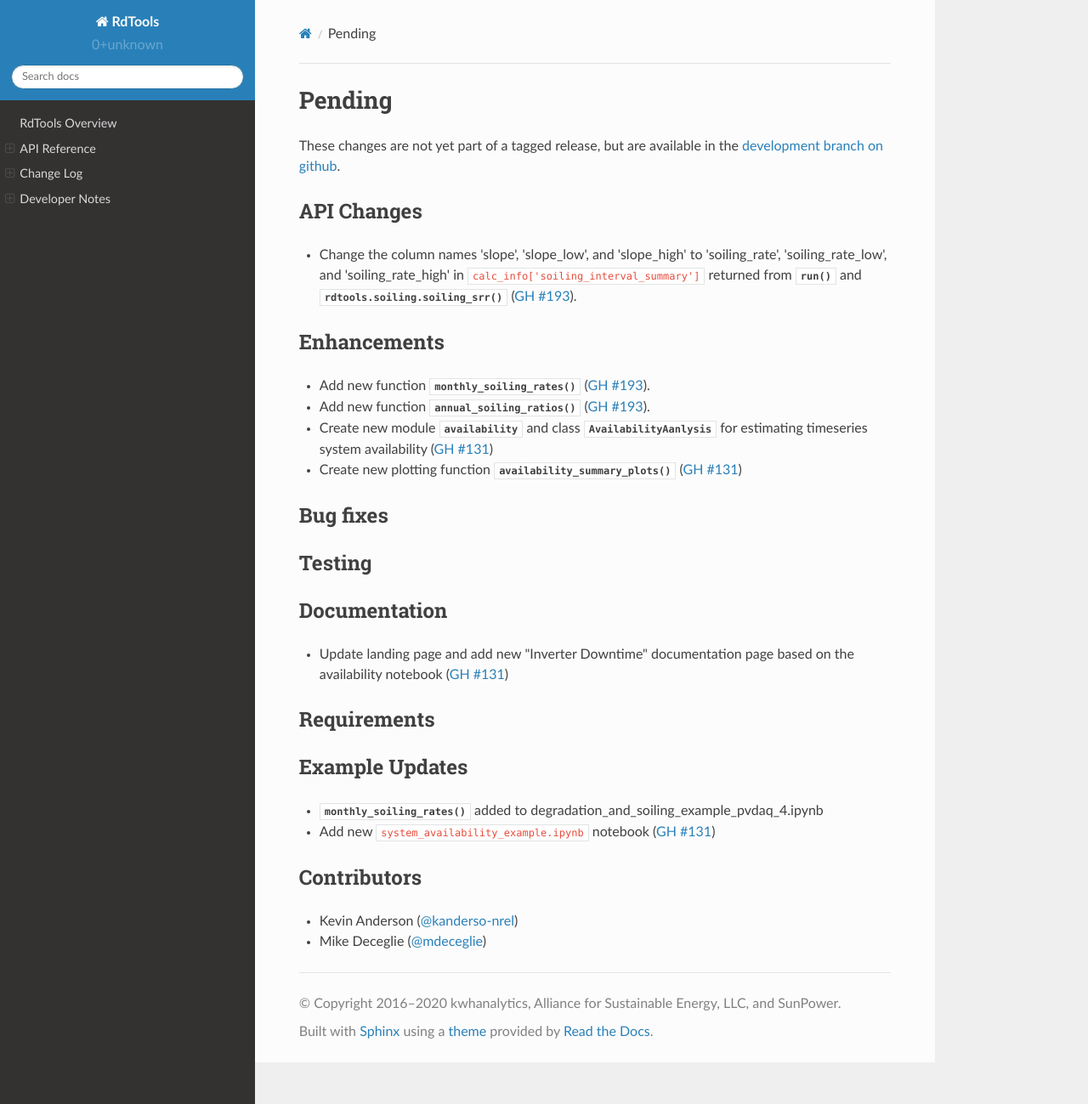
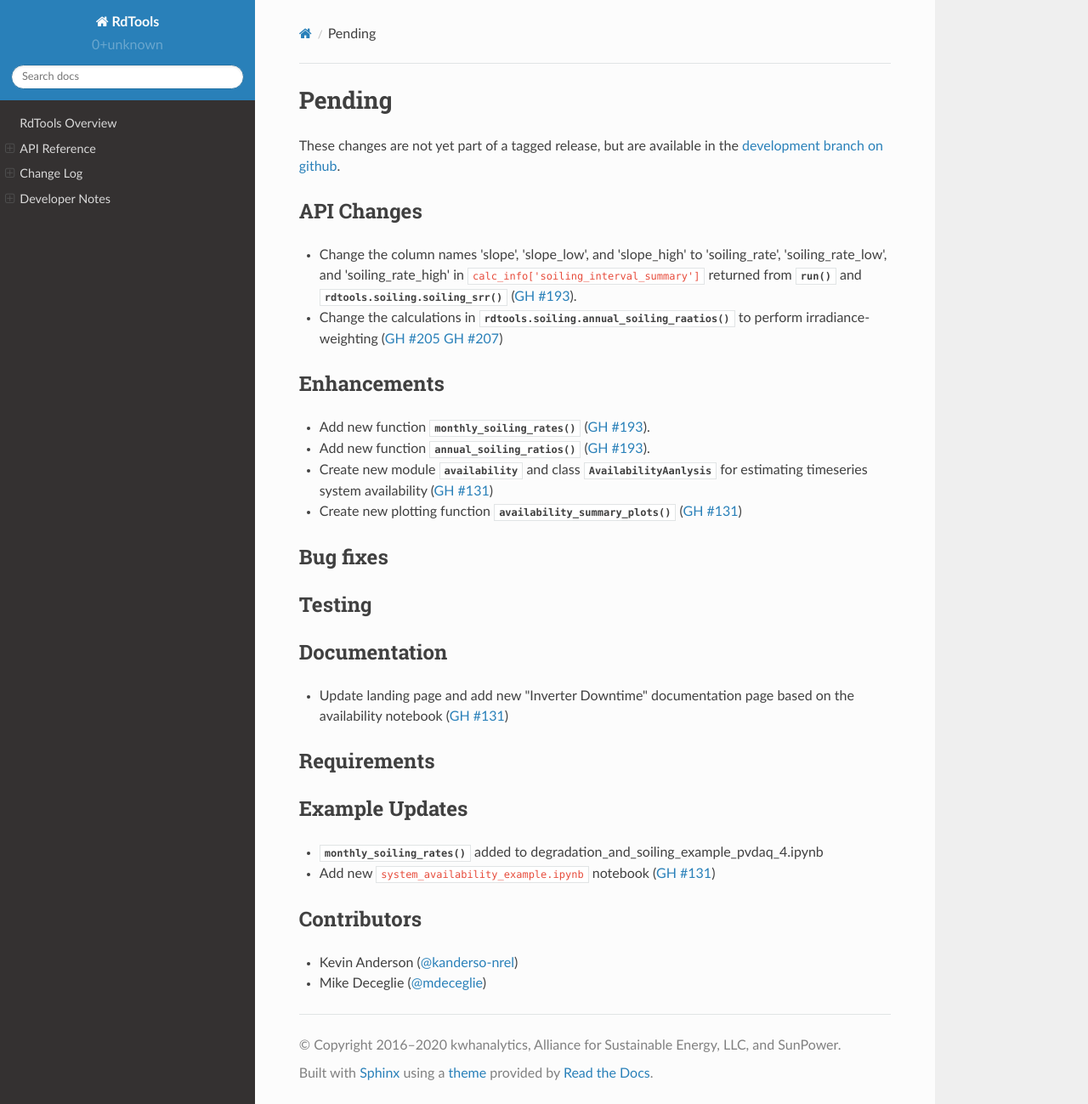
Before and after one commit to NREL/rdtools, a Sphinx documentation site: the page built from docs/sphinx/source/changelog/pending.rst, in a window 1280 px wide and 1299 px high. Shown: the whole window at 85% size. Built offline with Sphinx 7.4.7 and the Read the Docs theme 2.0.0, drawn with Linux system fonts in a browser that asks for light colours; pages that are not in the unit, such as notebooks, are missing from menus.

Commit message:
update changelog

```diff
--- a/docs/sphinx/source/changelog/pending.rst
+++ b/docs/sphinx/source/changelog/pending.rst
@@ -7,6 +7,7 @@ API Changes
 -----------
 
 * Change the column names 'slope', 'slope_low', and 'slope_high' to 'soiling_rate', 'soiling_rate_low', and 'soiling_rate_high' in ``calc_info['soiling_interval_summary']`` returned from :py:meth:`~rdtools.soiling.SRRAnalysis.run()` and :py:func:`rdtools.soiling.soiling_srr()` (:pull:`193`).
+* Change the calculations in :py:func:`rdtools.soiling.annual_soiling_raatios()` to perform irradiance-weighting (:issue:`205` :pull:`207`)
 
 
 Enhancements
```
